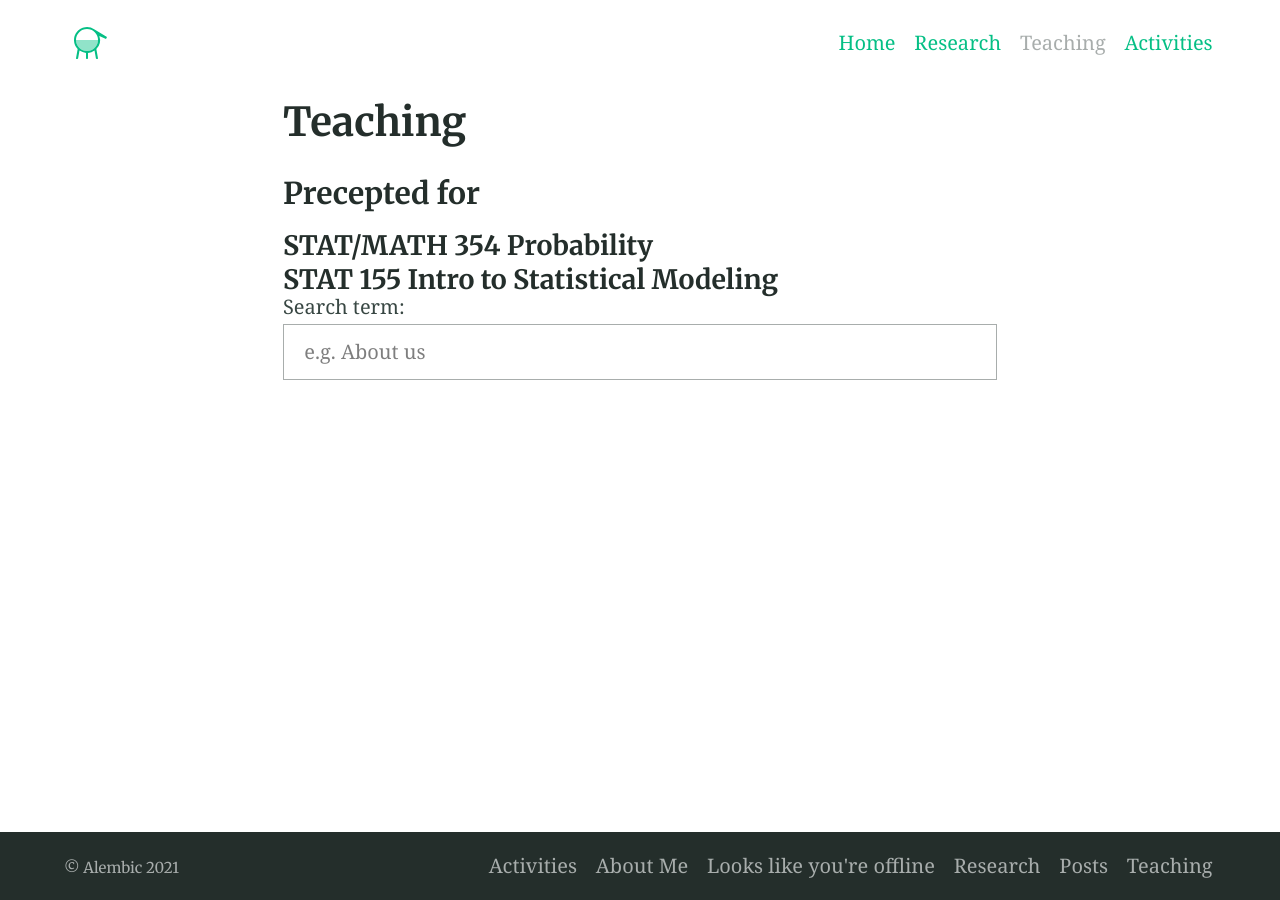
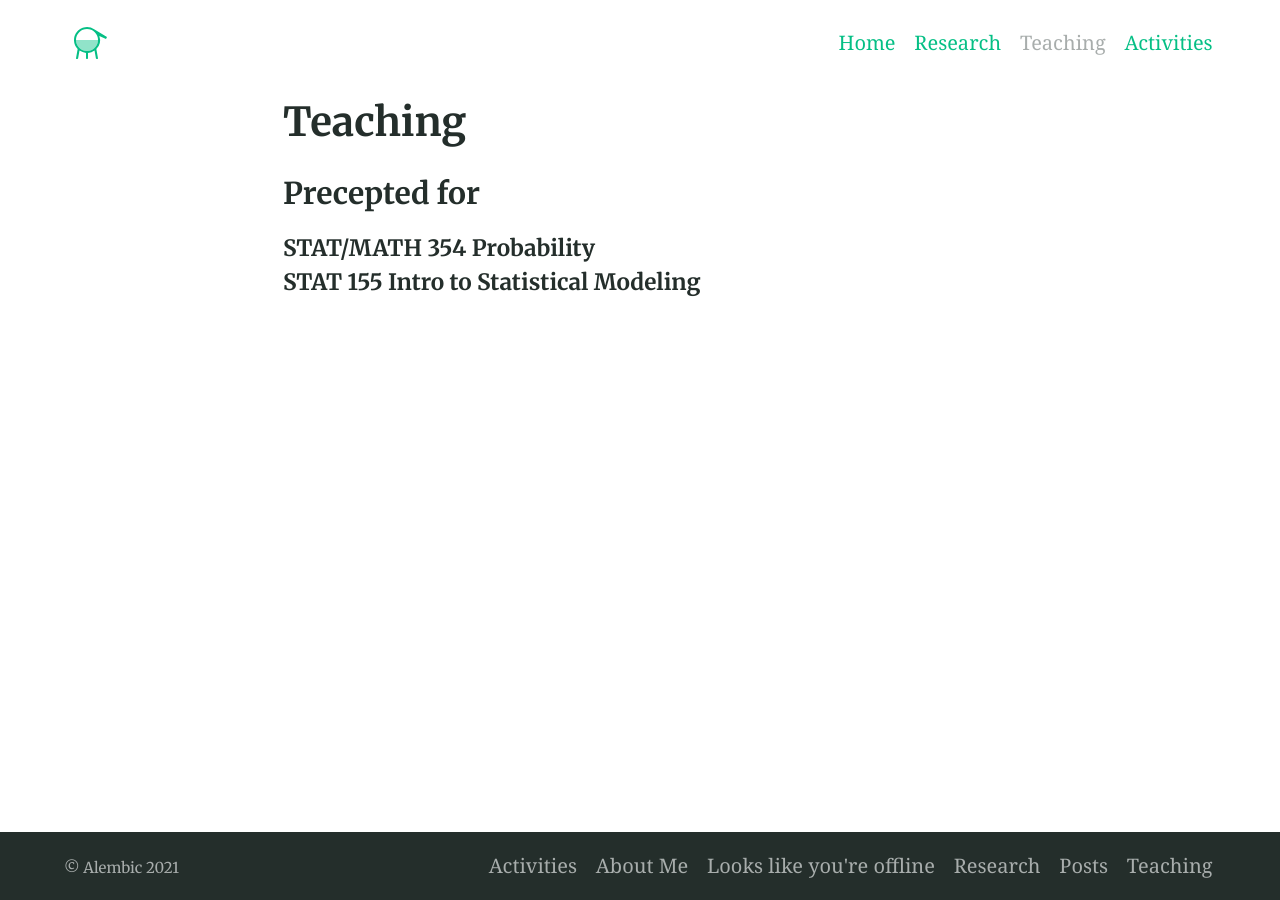
Before and after one commit to Connie-Zhang/Connie-Zhang.github.io, a Jekyll site: the page built from teaching.md, in a window 1280 px wide. Built offline with Jekyll 4.4.1, drawn with Linux system fonts in a browser that asks for light colours.

Commit message:
Update teaching.md

```diff
--- a/teaching.md
+++ b/teaching.md
@@ -3,6 +3,5 @@ title: Teaching
 excerpt: ""
 ---
 ### Precepted for
-#### STAT/MATH 354 Probability
-#### STAT 155 Intro to Statistical Modeling
-{% include site-search.html %}
+##### STAT/MATH 354 Probability
+##### STAT 155 Intro to Statistical Modeling
```
